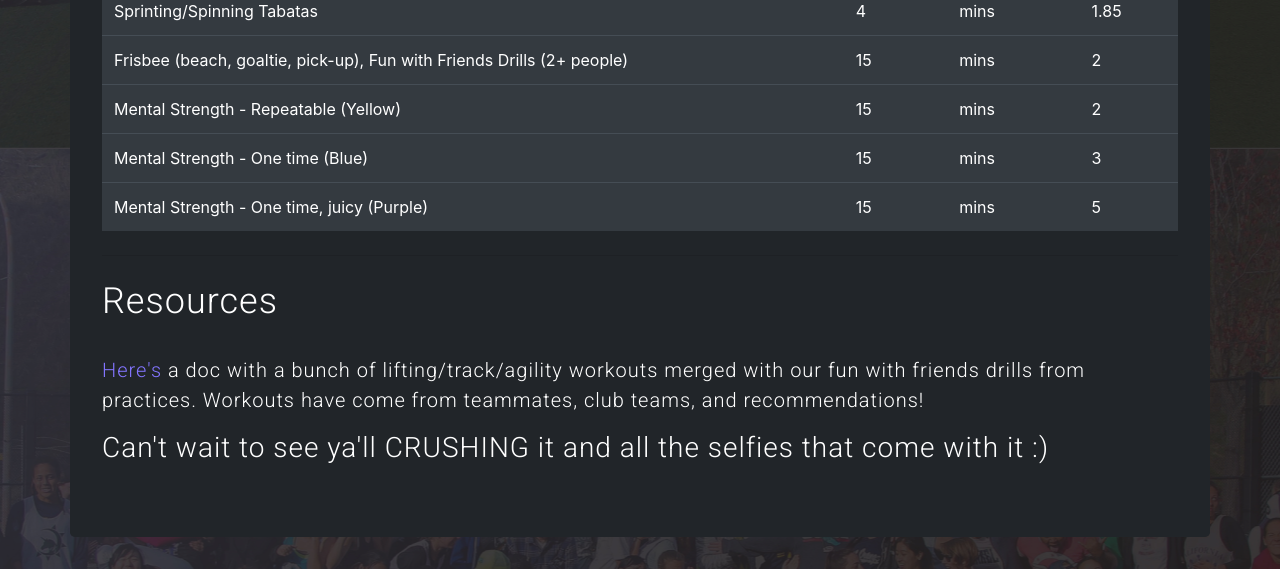
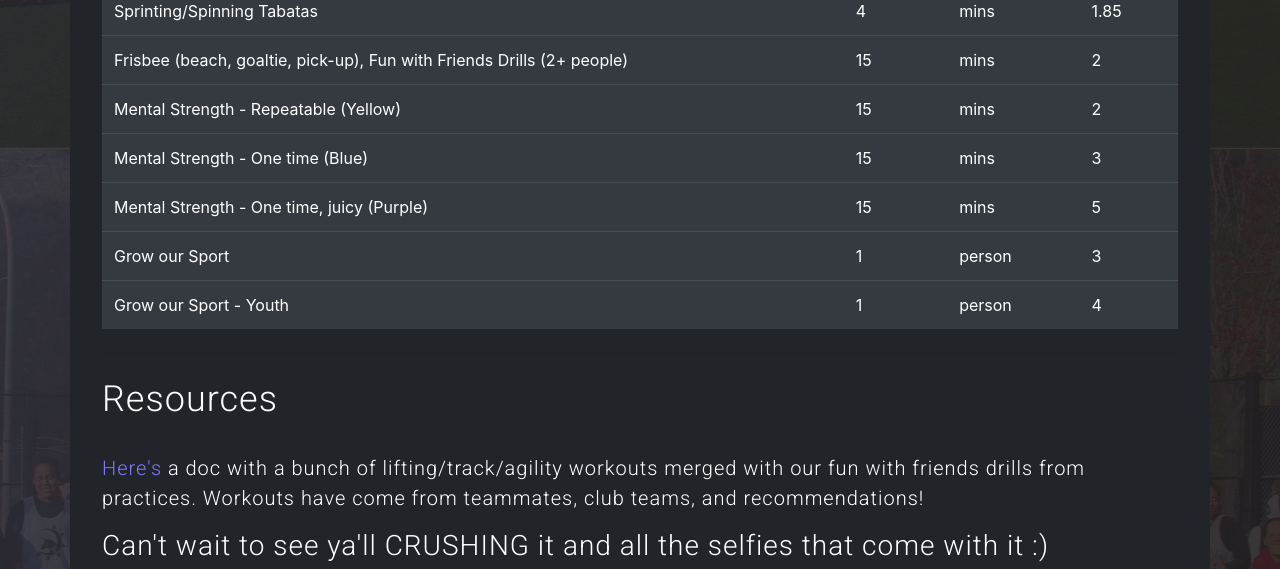
Before and after one commit to phoebeli23/workoutwars20, a Django app: template workoutwars/workoutwarsapp/templates/index.html in a window 1280 px wide. Shown: the part 3051-3620 px from the top of the page. Run offline with Django 3.2, Linux system fonts and the light colour scheme; the template is opened without the code that fills it, so the values that code supplies are empty; some libraries are stand-ins or nearby versions.

Commit message:
grow our sport exercises

```diff
--- a/workoutwars/fixtures/exercises.csv
+++ b/workoutwars/fixtures/exercises.csv
@@ -45,3 +45,5 @@ ID,name,description,notes,increment,measurement,multiplier
 44,Mental Strength - Yellow,Mental Strength - Repeatable (Yellow),,15,mins,2
 45,Mental Strength - Blue,Mental Strength - One time (Blue),,15,mins,3
 46,Mental Strength - Purple,"Mental Strength - One time, juicy (Purple)",,15,mins,5
+47,Grow our Sport,Grow our Sport,,1,person,3
+48,Grow our Sport - Youth,Grow our Sport - Youth,Person is <18 years old,1,person,4
--- a/workoutwars/workoutwarsapp/templates/index.html
+++ b/workoutwars/workoutwarsapp/templates/index.html
@@ -143,6 +143,18 @@
                         <td>mins</td>
                         <td>5</td>
                     </tr>
+                    <tr>
+                        <td scope="row">Grow our Sport</td>
+                        <td>1</td>
+                        <td>person</td>
+                        <td>3</td>
+                    </tr>
+                    <tr>
+                        <td scope="row">Grow our Sport - Youth</td>
+                        <td>1</td>
+                        <td>person</td>
+                        <td>4</td>
+                    </tr>
                 </tbody>
             </table>
             <hr class="my-4">
```
